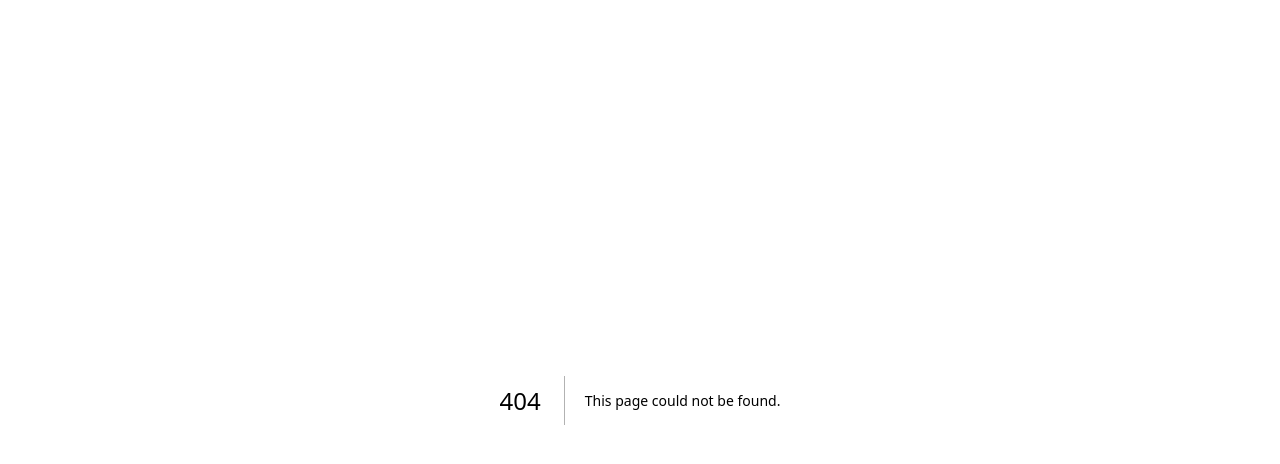
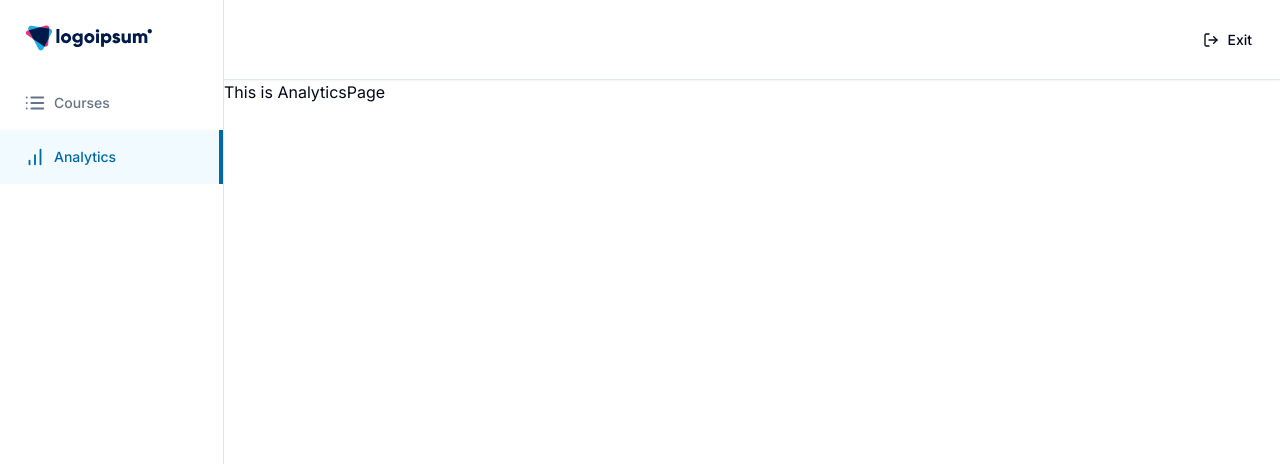
Before and after one commit to Hendrickhz/lms-app, a Next.js app: page /teacher/analytics in a window 1280 px wide. Before the commit this address had no page. Shown: the top 464 px of the page. Built offline with nearby package versions, Linux system fonts and the light colour scheme.

Commit message:
teacher mode layout Finished

```diff
--- /dev/null
+++ b/app/(dashboard)/(routes)/teacher/analytics/page.tsx
@@ -0,0 +1,7 @@
+import React from "react";
+
+const AnalyticsPage = () => {
+  return <div>This is AnalyticsPage</div>;
+};
+
+export default AnalyticsPage;
--- /dev/null
+++ b/app/(dashboard)/(routes)/teacher/courses/page.tsx
@@ -0,0 +1,9 @@
+import React from 'react'
+
+const CoursesPage = () => {
+  return (
+    <div>This is CoursesPage</div>
+  )
+}
+
+export default CoursesPage
--- a/app/(dashboard)/_components/navbar.tsx
+++ b/app/(dashboard)/_components/navbar.tsx
@@ -1,4 +1,5 @@
-import NavbarRouteItems from "@/components/Navbar-routeItems";
+
+import NavbarRouteItems from "@/components/navbar-routeItems";
 import MobileSidebar from "./mobile-sidebar";
 
 const Navbar = () => {
--- a/app/(dashboard)/_components/sidebar-routes.tsx
+++ b/app/(dashboard)/_components/sidebar-routes.tsx
@@ -1,7 +1,8 @@
 "use client";
-import { Compass, Layout } from "lucide-react";
+import { BarChart, Compass, Layout, List } from "lucide-react";
 import React from "react";
 import SidebarItem from "./sidebar-item";
+import { usePathname } from "next/navigation";
 const guestRoutes = [
   {
     icon: Layout,
@@ -14,8 +15,23 @@ const guestRoutes = [
     href: "/search",
   },
 ];
+
+const teacherRoutes= [
+  {
+    icon: List,
+    label: "Courses",
+    href: "/teacher/courses",
+  },
+  {
+    icon: BarChart,
+    label: "Analytics",
+    href: "/teacher/analytics",
+  },
+]
 const SidebarRoutes = () => {
-  const routes = guestRoutes;
+  const pathname= usePathname();
+  const isTeacherMode = pathname?.includes('/teacher')
+  const routes = isTeacherMode? teacherRoutes:  guestRoutes;
   return (
     <div className=" flex flex-col w-full">
       {routes.map((route, idx) => {
--- a/components/navbar-routeItems.tsx
+++ b/components/navbar-routeItems.tsx
@@ -1,10 +1,31 @@
+"use client";
 import { UserButton } from "@clerk/nextjs";
+import { usePathname } from "next/navigation";
 import React from "react";
+import { Button } from "./ui/button";
+import { LogOut } from "lucide-react";
+import Link from "next/link";
 
 const NavbarRouteItems = () => {
+  const pathName = usePathname();
+  const isTeacherMode = pathName?.startsWith("/teacher");
+  const isPlayerMode = pathName?.includes("/chapter");
   return (
     <div className=" flex  gap-x-2 ml-auto">
-      {" "}
+      {isTeacherMode || isPlayerMode ? (
+         <Link href={"/"}>
+        <Button size={"sm"} variant={"ghost"}>
+          <LogOut className="w-4 h-4 mr-2" /> Exit
+        </Button>
+        </Link>
+      ) : (
+        <Link href={"/teacher/courses"}>
+          <Button size={"sm"} variant={"ghost"}>
+            Teacher Mode
+          </Button>
+
+        </Link>
+      )}
       <UserButton afterSignOutUrl="/" />
     </div>
   );
```
